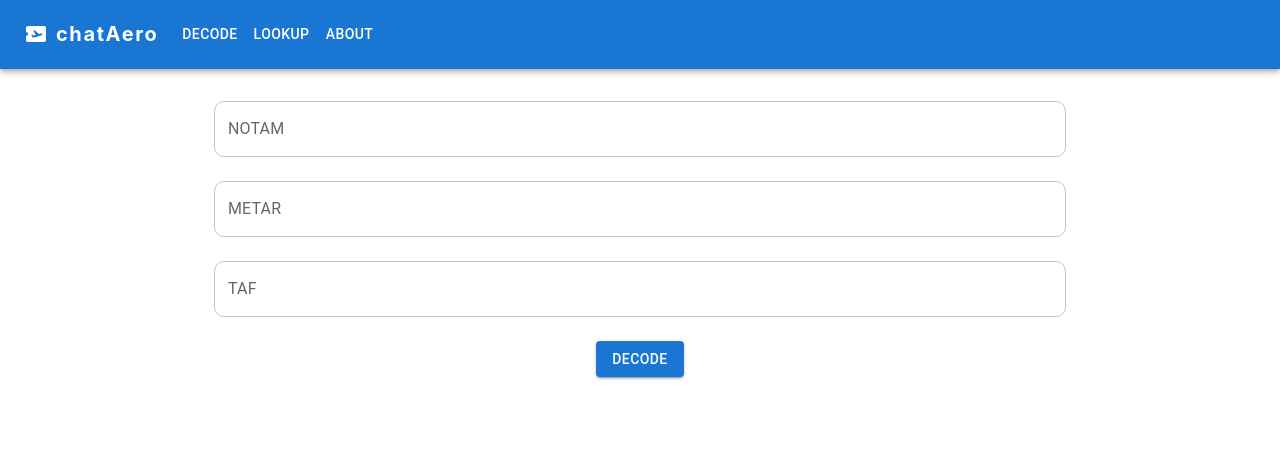
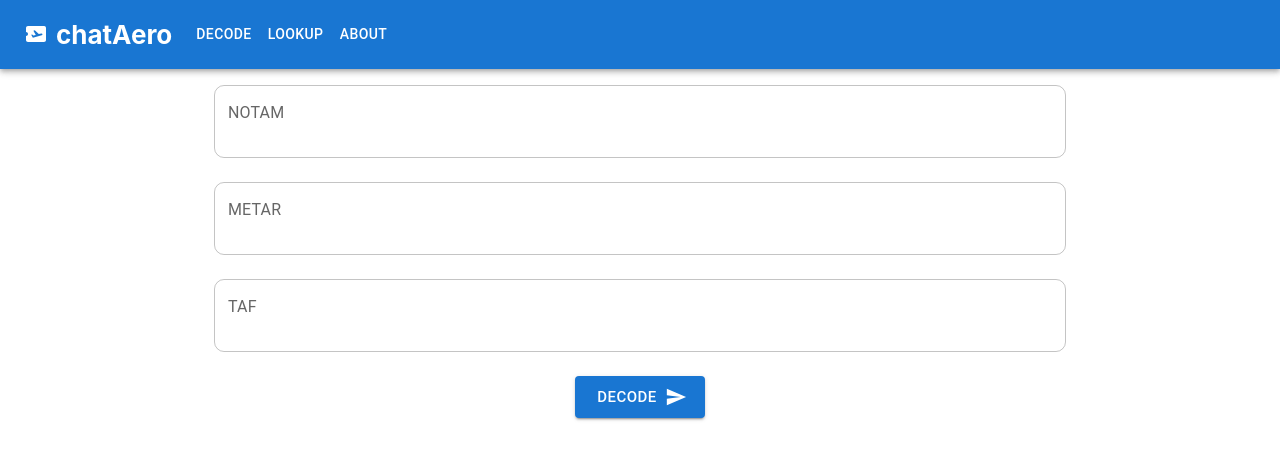
Before and after one commit to h2zh/chatAero, a Next.js app: page /decode in a window 1280 px wide. Shown: the top 460 px of the page. Built offline with nearby package versions, Linux system fonts and the light colour scheme.

Commit message:
NOTAM, METAR and decodeALL function

```diff
--- a/components/ChatMsg.js
+++ b/components/ChatMsg.js
@@ -36,7 +36,7 @@ const ChatMsg = withStyles(defaultChatMsgStyles, { name: "ChatMsg" })(
         justifyContent={side === "right" ? "flex-end" : "flex-start"}
         {...GridContainerProps}
       >
-        <Grid item xs={8}>
+        <Grid item xs={11}>
           {messages.map((msg, i) => {
             const TypographyProps = getTypographyProps(msg, i, props);
             return (
@@ -52,7 +52,9 @@ const ChatMsg = withStyles(defaultChatMsgStyles, { name: "ChatMsg" })(
                     TypographyProps.className
                   )}
                 >
-                  {msg}
+                  {msg.split("\n").map((line, index) => (
+                    <p key={index}>{line}</p>
+                  ))}
                 </Typography>
               </div>
             );
--- a/components/Navbar.tsx
+++ b/components/Navbar.tsx
@@ -16,6 +16,7 @@ import Button from "@mui/material/Button";
 import Tooltip from "@mui/material/Tooltip";
 import MenuItem from "@mui/material/MenuItem";
 import AirplaneTicketIcon from "@mui/icons-material/AirplaneTicket";
+import Image from "next/image";
 
 const pages = ["Decode", "Lookup", "About"];
 
@@ -40,24 +41,19 @@ const Navbar = () => {
           <AirplaneTicketIcon
             sx={{ display: { xs: "none", md: "flex" }, mr: 1 }}
           />
-          <Typography
-            variant="h6"
-            noWrap
-            component="a"
-            href="/"
-            sx={{
-              mr: 2,
-              display: { xs: "none", md: "flex" },
+          <Box sx={{ display: { xs: "none", md: "flex" }, flexGrow: 0, mr: 2 }}>
+            <Link href={"/"}>
+              <h3
+                style={{
                   fontFamily:
-                '-apple-system, BlinkMacSystemFont, "Segoe UI", Roboto, Helvetica, Arial, sans-serif, "Apple Color Emoji", "Segoe UI Emoji", "Segoe UI Symbol" ',
-              fontWeight: 700,
-              color: "inherit",
-              textDecoration: "none",
-              letterSpacing: ".1rem",
+                    "-apple-system, Arial, Roboto, Helvetica,  Poppins ",
+                  fontSize: 26,
                 }}
               >
                 chatAero
-          </Typography>
+              </h3>
+            </Link>
+          </Box>
 
           {/* menu icon on the desktop screen */}
           <Box sx={{ flexGrow: 1, display: { xs: "flex", md: "none" } }}>
@@ -103,26 +99,19 @@ const Navbar = () => {
           <AirplaneTicketIcon
             sx={{ display: { xs: "flex", md: "none" }, mr: 1 }}
           />
-          <Typography
-            variant="h5"
-            noWrap
-            component="a"
-            href="/"
-            sx={{
-              mr: 2,
-              display: { xs: "flex", md: "none" },
-              flexGrow: 1,
+          <Box sx={{ display: { xs: "flex", md: "none" }, flexGrow: 1 }}>
+            <Link href={"/"}>
+              <h3
+                style={{
                   fontFamily:
-                '-apple-system, BlinkMacSystemFont, "Segoe UI", Roboto, Helvetica, Arial, sans-serif, "Apple Color Emoji", "Segoe UI Emoji", "Segoe UI Symbol" ',
-              fontWeight: 700,
-              fontSize: "1.3rem",
-              color: "inherit",
-              textDecoration: "none",
-              letterSpacing: ".1rem",
+                    "-apple-system, Arial, Roboto, Helvetica,  Poppins ",
+                  fontSize: 26,
                 }}
               >
                 chatAero
-          </Typography>
+              </h3>
+            </Link>
+          </Box>
 
           {/* menu on the desktop screen */}
           <Box sx={{ flexGrow: 1, display: { xs: "none", md: "flex" } }}>
--- a/components/SectionMETAR.tsx
+++ b/components/SectionMETAR.tsx
@@ -1,15 +1,53 @@
-import { Box, IconButton, Stack, TextField } from "@mui/material";
 import ClearIcon from "@mui/icons-material/Clear";
-import { useCallback, useRef, useState } from "react";
+import {
+  Box,
+  IconButton,
+  Skeleton,
+  Stack,
+  TextField,
+  Typography,
+} from "@mui/material";
+import { useCallback, useEffect, useRef, useState } from "react";
 import { useDispatch, useSelector } from "react-redux";
 import { setMETAR } from "@/redux/reducers/userInput";
+import TextOuput from "./TextOutput";
+import SendIcon from "@mui/icons-material/Send";
 
-export default function SectionMETAR() {
+export default function SectionMETAR(props: any) {
   const dispatch = useDispatch();
-  // const { METAR } = useSelector((state: any) => state.userInput);
+  const { METAR } = useSelector((state: any) => state.userInput);
   const [textMETAR, setTextMETAR] = useState("");
+  const { convosMETAR } = useSelector((state: any) => state.convo);
+  const { METARloading } = useSelector((state: any) => state.userInput);
+  let floatingSpace = convosMETAR.length === 0 ? 0 : 2;
+
+  useEffect(() => {
+    setTextMETAR(METAR);
+  }, [METAR]);
+
   return (
+    <Stack spacing={floatingSpace}>
       <Stack>
+        {convosMETAR.map((convo: any, index: any) => (
+          <TextOuput
+            key={index}
+            role={convo.role}
+            content={convo.content}
+            time={convo.time}
+          />
+        ))}
+      </Stack>
+
+      {METARloading && (
+        <Stack direction="row" spacing={1}>
+          <Skeleton variant="circular" width={10} height={10} />
+          <Skeleton variant="circular" width={10} height={10} />
+          <Skeleton variant="circular" width={10} height={10} />
+          <Skeleton variant="circular" width={10} height={10} />
+          <Skeleton variant="circular" width={10} height={10} />
+          <Skeleton variant="circular" width={10} height={10} />
+        </Stack>
+      )}
       <Box
         component="form"
         sx={{ width: "100%" }}
@@ -21,8 +59,9 @@ export default function SectionMETAR() {
             fullWidth
             id={"METAR"}
             label={"METAR"}
-            value={textMETAR} // Can't use METAR from useSelector; useRef and inputRef={METARTextfield} to bind
             multiline
+            maxRows={4}
+            value={textMETAR}
             sx={{
               "& .MuiOutlinedInput-root": {
                 "& fieldset": {
@@ -30,30 +69,36 @@ export default function SectionMETAR() {
                 },
               },
             }}
-            maxRows={4}
-            onChange={(e: React.ChangeEvent<HTMLInputElement>) => {
-              setTextMETAR(e.target.value);
+            onChange={useCallback((e: React.ChangeEvent<HTMLInputElement>) => {
+              // setTextMETAR(e.target.value);
               dispatch(setMETAR(e.target.value));
-            }}
+            }, [])}
             InputProps={{
-              style: {
-                height: "56px", // need to restart the server to see this change
-              },
               endAdornment: (
+                <>
                   <IconButton
                     sx={{ visibility: textMETAR ? "visible" : "hidden" }}
                     onClick={() => {
-                    setTextMETAR("");
+                      dispatch(setMETAR(""));
                     }}
                   >
                     <ClearIcon />
                   </IconButton>
+                  <IconButton
+                    sx={{ visibility: textMETAR ? "visible" : "hidden" }}
+                    onClick={() => {
+                      props.handleMETAR();
+                      dispatch(setMETAR(""));
+                    }}
+                  >
+                    <SendIcon />
+                  </IconButton>
+                </>
               ),
             }}
           />
         </div>
       </Box>
-      {/* <TextOuput></TextOuput> */}
     </Stack>
   );
 }
--- a/components/SectionNOTAM.tsx
+++ b/components/SectionNOTAM.tsx
@@ -1,16 +1,30 @@
 import ClearIcon from "@mui/icons-material/Clear";
-import { Box, IconButton, Skeleton, Stack, TextField } from "@mui/material";
-import { useCallback, useRef, useState } from "react";
+import {
+  Box,
+  IconButton,
+  Skeleton,
+  Stack,
+  TextField,
+  Typography,
+} from "@mui/material";
+import { useCallback, useEffect, useRef, useState } from "react";
 import { useDispatch, useSelector } from "react-redux";
 import { setNOTAM } from "@/redux/reducers/userInput";
 import TextOuput from "./TextOutput";
+import SendIcon from "@mui/icons-material/Send";
 
-export default function SectionNOTAM() {
+export default function SectionNOTAM(props: any) {
   const dispatch = useDispatch();
-  // const { NOTAM } = useSelector((state: any) => state.userInput);
+  const { NOTAM } = useSelector((state: any) => state.userInput);
   const [textNOTAM, setTextNOTAM] = useState("");
   const { convosNOTAM } = useSelector((state: any) => state.convo);
   const { NOTAMloading } = useSelector((state: any) => state.userInput);
+  let floatingSpace = convosNOTAM.length === 0 ? 0 : 2;
+
+  // text field is subject to state var NOTAM, later on, only the state var NOTAM need to update
+  useEffect(() => {
+    setTextNOTAM(NOTAM);
+  }, [NOTAM]);
 
   const testObj = [
     { role: "user", content: "hi i'm a user", time: 1678906080121 },
@@ -18,7 +32,7 @@ export default function SectionNOTAM() {
   ];
 
   return (
-    <Stack spacing={2}>
+    <Stack spacing={floatingSpace}>
       <Stack>
         {convosNOTAM.map((convo: any, index: any) => (
           <TextOuput
@@ -62,22 +76,30 @@ export default function SectionNOTAM() {
               },
             }}
             onChange={useCallback((e: React.ChangeEvent<HTMLInputElement>) => {
-              setTextNOTAM(e.target.value);
+              // setTextNOTAM(e.target.value);
               dispatch(setNOTAM(e.target.value));
             }, [])}
             InputProps={{
-              style: {
-                height: "56px", // need to restart the server to see this change
-              },
               endAdornment: (
+                <>
                   <IconButton
                     sx={{ visibility: textNOTAM ? "visible" : "hidden" }}
                     onClick={() => {
-                    setTextNOTAM("");
+                      dispatch(setNOTAM(""));
                     }}
                   >
                     <ClearIcon />
                   </IconButton>
+                  <IconButton
+                    sx={{ visibility: textNOTAM ? "visible" : "hidden" }}
+                    onClick={() => {
+                      props.handleNOTAM();
+                      dispatch(setNOTAM(""));
+                    }}
+                  >
+                    <SendIcon />
+                  </IconButton>
+                </>
               ),
             }}
           />
--- a/components/SectionTAF.tsx
+++ b/components/SectionTAF.tsx
@@ -37,9 +37,6 @@ export default function SectionTAF() {
               dispatch(setTAF(e.target.value));
             }, [])}
             InputProps={{
-              style: {
-                height: "56px", // need to restart the server to see this change
-              },
               endAdornment: (
                 <IconButton
                   sx={{ visibility: textTAR ? "visible" : "hidden" }}
--- a/components/TextOutput.tsx
+++ b/components/TextOutput.tsx
@@ -1,11 +1,6 @@
 import React from "react";
 // import ChatMsg from "@mui-treasury/components/chatMsg/ChatMsg"; // false alarm
 import ChatMsg from "./ChatMsg.js";
-import Box from "@mui/material/Box";
-import TextField from "@mui/material/TextField";
-import Typography from "@mui/material/Typography";
-import { useState } from "react";
-import AirplaneTicketIcon from "@mui/icons-material/AirplaneTicket";
 
 export default function TextOuput({ role, content, time }: any) {
   return (
--- a/components/defaultChatMsg.js
+++ b/components/defaultChatMsg.js
@@ -17,7 +17,7 @@ export default ({ palette, spacing }) => {
     msg: {
       padding: spacing(1, 2),
       borderRadius: 4,
-      marginBottom: 4,
+      marginBottom: 6,
       display: "inline-block",
       wordBreak: "break-word",
       fontFamily:
--- a/package.json
+++ b/package.json
@@ -24,6 +24,7 @@
     "openai": "^3.2.1",
     "react": "18.2.0",
     "react-dom": "18.2.0",
+    "react-html-parser": "^2.0.2",
     "react-redux": "^8.0.5",
     "typescript": "4.9.5"
   }
--- a/pages/api/davinci.ts
+++ b/pages/api/davinci.ts
@@ -34,5 +34,7 @@ export default async function handler(req:GenerateApiRequest, res: NextApiRespon
     })
 
     const response = aiResult.data.choices[0].text?.trim() || 'Sorry, there was a problem.';
+    console.log(aiResult.data.choices)
+
     res.status(200).json({text: response})
 }
--- a/pages/decode.tsx
+++ b/pages/decode.tsx
@@ -2,13 +2,20 @@ import styles from "@/styles/Home.module.css";
 import { Container, Divider, Stack, TextField } from "@mui/material";
 import Box from "@mui/material/Box";
 import Button from "@mui/material/Button";
+import SendIcon from "@mui/icons-material/Send";
 import { useCallback, useRef, useState } from "react";
 import { useDispatch, useSelector } from "react-redux";
 import {
   setNOTAM,
   setMETAR,
   setTAF,
-  setNOTAMLoading,
+  setAFTN,
+  setSITA,
+  setNOTAMloading,
+  setMETARloading,
+  setTAFloading,
+  setAFTNloading,
+  setSITAloading,
 } from "@/redux/reducers/userInput";
 import {
   concatNOTAMconvos,
@@ -16,84 +23,129 @@ import {
   concatTAFconvos,
   popNOTAMconvos,
   Conversation,
+  concatAFTNconvos,
+  concatSITAconvos,
 } from "@/redux/reducers/convo";
 import SectionNOTAM from "@/components/sectionNOTAM";
 import SectionMETAR from "@/components/sectionMETAR";
 import SectionTAF from "@/components/sectionTAF";
 
 export default function Decode() {
-  //   const types = ["METAR", "TAF", "NOTAM"];
   const dispatch = useDispatch();
 
-  const { METAR, TAF, NOTAM, loading } = useSelector(
+  const { METAR, TAF, NOTAM, AFTN, SITA, loading } = useSelector(
     (state: any) => state.userInput
   );
   const { convosNOTAM, convosMETAR, convosTAF } = useSelector(
     (state: any) => state.convo
   );
-  const initNOTAMPrompt = "Decode everything in the following NOTAM. Use UTC. ";
-  //   const [isFirstNOTAM, setIsFirstNOTAM] = useState(true);
 
-  const handleEncodeAll = async () => {
-    const myNOTAMmsg: Conversation = {
-      role: "user",
-      content: NOTAM,
-      time: new Date().getTime(),
-    };
-    if (NOTAM) {
-      dispatch(setNOTAMLoading(true));
-      // TODO: delete the input text
+  const handleSubmit = async (
+    content: string,
+    initPrompt: string,
+    setField: any,
+    setFieldLoading: any,
+    concatFieldConvos: any
+  ) => {
+    if (content) {
+      const myMsg: Conversation = {
+        role: "user",
+        content: content,
+        time: new Date().getTime(),
+      };
+      dispatch(setFieldLoading(true));
 
       // add the latest user input to the conversation history for NOTAM
-      dispatch(concatNOTAMconvos(myNOTAMmsg));
-      //   let inputPrompt = isFirstNOTAM ? initNOTAMPrompt.concat(NOTAM) : NOTAM;
-      //   setIsFirstNOTAM(false);
+      dispatch(concatFieldConvos(myMsg));
 
-      console.log(convosNOTAM);
+      // delete the state var NOTAM and indirectly delete the text field via useEffect in child component
+      dispatch(setField(""));
+
+      //   console.log(convos);
       const response = await fetch("/api/davinci", {
         method: "POST",
         headers: {
           "Content-Type": "application/json",
         },
         body: JSON.stringify({
-          prompt: initNOTAMPrompt.concat(NOTAM),
+          prompt: initPrompt.concat(content),
         }), // initPrompt will be prepended to the user input every time
       }).then((response) => response.json());
-      dispatch(setNOTAMLoading(false));
+      dispatch(setFieldLoading(false));
 
       if (response.text) {
         dispatch(
-          concatNOTAMconvos({
+          concatFieldConvos({
             role: "assistant",
-            content: response.text,
+            content: response.text, // .replace(/\n/g, "<br />")
             time: new Date().getTime(),
           })
         );
-        // clear the user input and state var NOTAM
-        dispatch(setNOTAM(""));
       } else {
         alert("Something went wrong. Please try again later. ");
       }
     }
+  };
 
-    if (METAR) {
-      dispatch(
-        concatMETARconvos({
-          role: "user",
-          content: METAR,
-          time: new Date().getTime(),
-        })
-      );
-    }
-    if (TAF) {
-      dispatch(
-        concatTAFconvos({
-          role: "user",
-          content: TAF,
-          time: new Date().getTime(),
-        })
-      );
-    }
+  const handleNOTAM = async () => {
+    const initNOTAMPrompt =
+      "Decode everything in the following NOTAM. Use UTC. ";
+
+    handleSubmit(
+      NOTAM,
+      initNOTAMPrompt,
+      setNOTAM,
+      setNOTAMloading,
+      concatNOTAMconvos
+    );
+  };
+
+  const handleMETAR = async () => {
+    const initMETARPrompt =
+      "Decode everything in the following METAR. Use UTC. ";
+
+    handleSubmit(
+      METAR,
+      initMETARPrompt,
+      setMETAR,
+      setMETARloading,
+      concatMETARconvos
+    );
+  };
+
+  const handleTAF = async () => {
+    const initTAFPrompt = "Decode everything in the following TAF. Use UTC. ";
+
+    handleSubmit(TAF, initTAFPrompt, setTAF, setTAFloading, concatTAFconvos);
+  };
+
+  const handleAFTN = async () => {
+    const initAFTNPrompt = "Decode everything in the following AFTN. Use UTC. ";
+
+    handleSubmit(
+      AFTN,
+      initAFTNPrompt,
+      setAFTN,
+      setAFTNloading,
+      concatAFTNconvos
+    );
+  };
+
+  const handleSITA = async () => {
+    const initSITAPrompt = "Decode everything in the following SITA. Use UTC. ";
+
+    handleSubmit(
+      SITA,
+      initSITAPrompt,
+      setSITA,
+      setSITAloading,
+      concatSITAconvos
+    );
+  };
+
+  const handleEncodeAll = async () => {
+    handleNOTAM();
+    handleMETAR();
   };
 
   //   console.log(convosNOTAM);
@@ -109,10 +161,10 @@ export default function Decode() {
   return (
     <Container sx={{ mt: 2 }} maxWidth="md">
       <Stack direction="column" spacing={{ xs: 2, md: 3 }}>
-        <SectionNOTAM />
-        {convosMETAR.length > 0 ?? <Divider />}
-        <SectionMETAR />
-        {convosTAF.length > 0 ?? <Divider />}
+        <SectionNOTAM handleNOTAM={handleNOTAM} />
+        {convosMETAR.length > 0 && <Divider />}
+        <SectionMETAR handleMETAR={handleMETAR} />
+        {convosTAF.length > 0 && <Divider />}
         <SectionTAF />
       </Stack>
 
@@ -124,6 +176,8 @@ export default function Decode() {
         <Button
           variant="contained"
           href="#contained-buttons"
+          size="large"
+          endIcon={<SendIcon />}
           onClick={handleEncodeAll}
         >
           Decode
--- a/redux/reducers/convo.ts
+++ b/redux/reducers/convo.ts
@@ -15,11 +15,19 @@ interface Conversations {
 interface Conversations {
     convosTAF: Conversation[];
 }
+interface Conversations {
+    convosAFTN: Conversation[];
+}
+interface Conversations {
+    convosSITA: Conversation[];
+}
 
 const initialState: Conversations = {
     convosNOTAM: [],
     convosMETAR: [],
     convosTAF: [],
+    convosAFTN: [],
+    convosSITA: [],
 }
 
 const convoSlice = createSlice({
@@ -37,9 +45,15 @@ const convoSlice = createSlice({
         },
         popNOTAMconvos: (state) => {
             state.convosNOTAM.pop();
-        }
+        },
+        concatAFTNconvos: (state, action: PayloadAction<Conversation>) => {
+            state.convosAFTN.push(action.payload);
+        },
+        concatSITAconvos: (state, action: PayloadAction<Conversation>) => {
+            state.convosSITA.push(action.payload);
+        },
     },
 });
 
-export const {concatNOTAMconvos, concatMETARconvos, concatTAFconvos, popNOTAMconvos} = convoSlice.actions;
+export const {concatNOTAMconvos, concatMETARconvos, concatTAFconvos, popNOTAMconvos, concatAFTNconvos, concatSITAconvos} = convoSlice.actions;
 export default convoSlice.reducer;
--- a/redux/reducers/userInput.ts
+++ b/redux/reducers/userInput.ts
@@ -7,7 +7,13 @@ const userInputSlice = createSlice({
         METAR: '',
         TAF: "",
         NOTAM: "",
+        AFTN: "",
+        SITA: "",
         NOTAMloading: false,
+        METARloading: false,
+        TAFloading: false,
+        AFTNloading: false,
+        SITAloading: false,
     },
     reducers: {
         setMETAR: (state, action) => {
@@ -19,11 +25,29 @@ const userInputSlice = createSlice({
         setNOTAM: (state, action) => {
             state.NOTAM = action.payload;
         },
-        setNOTAMLoading: (state, action) => {
+        setAFTN: (state, action) => {
+            state.AFTN = action.payload;
+        },
+        setSITA: (state, action) => {
+            state.SITA = action.payload;
+        },
+        setNOTAMloading: (state, action) => {
             state.NOTAMloading = action.payload;
+        },
+        setMETARloading: (state, action) => {
+            state.METARloading = action.payload;
+        },
+        setTAFloading: (state, action) => {
+            state.TAFloading = action.payload;
+        },
+        setAFTNloading: (state, action) => {
+            state.AFTNloading = action.payload;
+        },
+        setSITAloading: (state, action) => {
+            state.SITAloading = action.payload;
         }
     }
 });
 
-export const {setMETAR, setTAF, setNOTAM, setNOTAMLoading} = userInputSlice.actions;
+export const {setMETAR, setTAF, setNOTAM, setAFTN, setSITA, setNOTAMloading, setMETARloading, setTAFloading, setAFTNloading, setSITAloading} = userInputSlice.actions;
 export default userInputSlice.reducer;
```
Also changed, not shown: public/chatAero.svg (added), 1 other file (tests, documents, lock files or other folders). Lines whose indentation alone changed are shown as unchanged.
